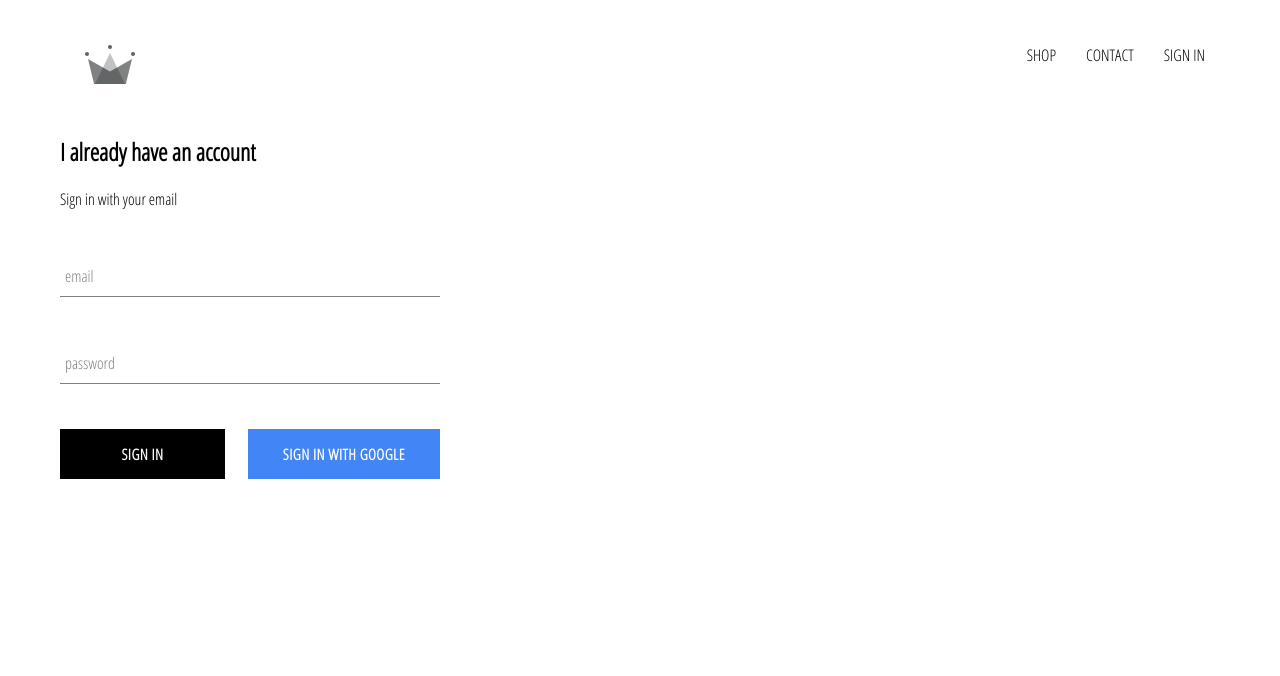
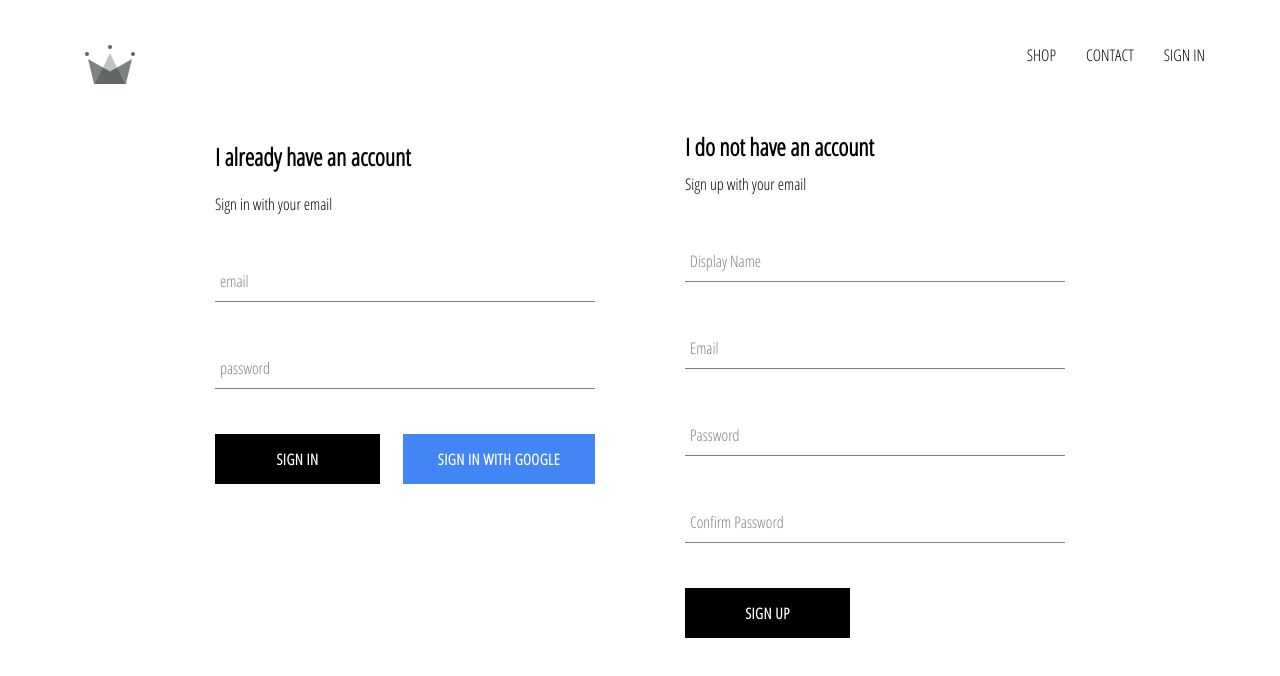
Before and after one commit to Harrysurfing/clothingweb, a React (Create React App) app: page /signin in a window 1280 px wide. Shown: the top 676 px of the page. Built offline with nearby package versions, Linux system fonts and the light colour scheme; no server answers.

Commit message:
implemented firebase untils and sign up with email

```diff
--- a/src/App.js
+++ b/src/App.js
@@ -5,7 +5,7 @@
 import ShopPage from "./pages/shop/shop.component";
 import Header from "./components/header/header.component";
 import SignInAndSignUpPage from "./pages/sign-in-and-sign-up/sign-in-and-sign-up.component";
-import { auth } from "./firebase/firebase.util";
+import { auth, createUserProfileDocument } from "./firebase/firebase.util";
 
 class App extends React.Component {
 	constructor(props) {
@@ -19,10 +19,21 @@
 	unsubscribe = null;
 
 	componentDidMount() {
-		this.unsubscribe = auth.onAuthStateChanged(user => {
-			this.setState({ currentUser: user });
+		this.unsubscribe = auth.onAuthStateChanged(async userAuth => {
+			if (userAuth) {
+				const userRef = await createUserProfileDocument(userAuth);
 
-			console.log(user);
+				userRef.onSnapshot(snapShot => {
+					this.setState({
+						currentUser: {
+							id: snapShot.id,
+							...snapShot.data()
+						}
+					});
+				});
+			} else {
+				this.setState({ currentUser: null });
+			}
 		});
 	}
 
--- a/src/components/form-input/form-input.component.jsx
+++ b/src/components/form-input/form-input.component.jsx
@@ -6,7 +6,9 @@
 		<input className="form-input" onChange={handleChange} {...otherProps} />
 		{label ? (
 			<label
-				className={`${otherProps.value.length ? "shrink" : ""}form-input-label`}
+				className={`${
+					otherProps.value.length ? "shrink" : ""
+				} form-input-label`}
 			>
 				{label}
 			</label>
--- /dev/null
+++ b/src/components/sign-up/sign-up.component.jsx
@@ -0,0 +1,98 @@
+import React from "react";
+import FormInput from "../form-input/form-input.component";
+import CustomButton from "../custom-button/custom-button.component";
+
+import { auth, createUserProfileDocument } from "../../firebase/firebase.util";
+
+import "./sign-up.style.scss";
+
+class SignUp extends React.Component {
+	constructor(props) {
+		super(props);
+		this.state = {
+			displayName: "",
+			email: "",
+			password: "",
+			confirmPassword: ""
+		};
+	}
+
+	handleSubmit = async event => {
+		event.preventDefault();
+
+		const { displayName, email, password, confirmPassword } = this.state;
+
+		if (password !== confirmPassword) {
+			alert("Password don't match");
+			return;
+		}
+
+		try {
+			const { user } = await auth.createUserWithEmailAndPassword(
+				email,
+				password
+			);
+			await createUserProfileDocument(user, { displayName });
+			this.setState({
+				displayName: "",
+				email: "",
+				password: "",
+				confirmPassword: ""
+			});
+		} catch (error) {
+			console.error(error);
+		}
+	};
+
+	handleChange = event => {
+		const { name, value } = event.target;
+		this.setState({ [name]: value });
+	};
+
+	render() {
+		const { displayName, email, password, confirmPassword } = this.state;
+		return (
+			<div className="sign-up">
+				<h2 className="title">I do not have an account</h2>
+				<span>Sign up with your email</span>
+				<form className="sign-up-form" onSubmit={this.handleSubmit}>
+					<FormInput
+						type="text"
+						name="displayName"
+						value={displayName}
+						onChange={this.handleChange}
+						label="Display Name"
+						required
+					/>
+					<FormInput
+						type="email"
+						name="email"
+						value={email}
+						onChange={this.handleChange}
+						label="Email"
+						required
+					/>
+					<FormInput
+						type="password"
+						name="password"
+						value={password}
+						onChange={this.handleChange}
+						label="Password"
+						required
+					/>
+					<FormInput
+						type="password"
+						name="confirmPassword"
+						value={confirmPassword}
+						onChange={this.handleChange}
+						label="Confirm Password"
+						required
+					/>
+					<CustomButton type="submit">SIGN UP</CustomButton>
+				</form>
+			</div>
+		);
+	}
+}
+
+export default SignUp;
--- /dev/null
+++ b/src/components/sign-up/sign-up.style.scss
@@ -0,0 +1,9 @@
+.sign-up {
+	display: flex;
+	flex-direction: column;
+	width: 380px;
+
+	.title {
+		margin: 10px 0;
+	}
+}
--- a/src/firebase/firebase.util.js
+++ b/src/firebase/firebase.util.js
@@ -12,6 +12,34 @@
 	appId: "1:323517451758:web:a91e2f7639c431329c92ff"
 };
 
+export const createUserProfileDocument = async (userAuth, additionalData) => {
+	if (!userAuth) return;
+
+	const userRef = firestore.doc(`users/${userAuth.uid}`);
+
+	const snapShot = await userRef.get();
+
+	console.log(snapShot);
+
+	if (!snapShot.exists) {
+		const { displayName, email } = userAuth;
+		const createdAt = new Date();
+
+		try {
+			await userRef.set({
+				displayName,
+				email,
+				createdAt,
+
+				...additionalData
+			});
+		} catch (error) {
+			console.log("error creating user", error.message);
+		}
+	}
+	return userRef;
+};
+
 firebase.initializeApp(config);
 
 export const auth = firebase.auth();
--- a/src/pages/sign-in-and-sign-up/sign-in-and-sign-up.component.jsx
+++ b/src/pages/sign-in-and-sign-up/sign-in-and-sign-up.component.jsx
@@ -1,10 +1,12 @@
 import React from "react";
 import "./sign-in-and-sign-up.style.css";
 import SignIn from "../../components/sign-in/sign-in.component";
+import SignUp from "../../components/sign-up/sign-up.component";
 
 const SignInAndSignUpPage = () => (
 	<div className="sign-in-and-sign-up">
 		<SignIn />
+		<SignUp />
 	</div>
 );
 export default SignInAndSignUpPage;
--- a/src/pages/sign-in-and-sign-up/sign-in-and-sign-up.style.css
+++ b/src/pages/sign-in-and-sign-up/sign-in-and-sign-up.style.css
@@ -0,0 +1,6 @@
+.sign-in-and-sign-up {
+	width: 850px;
+	display: flex;
+	justify-content: space-between;
+	margin: 30px auto;
+}
```
